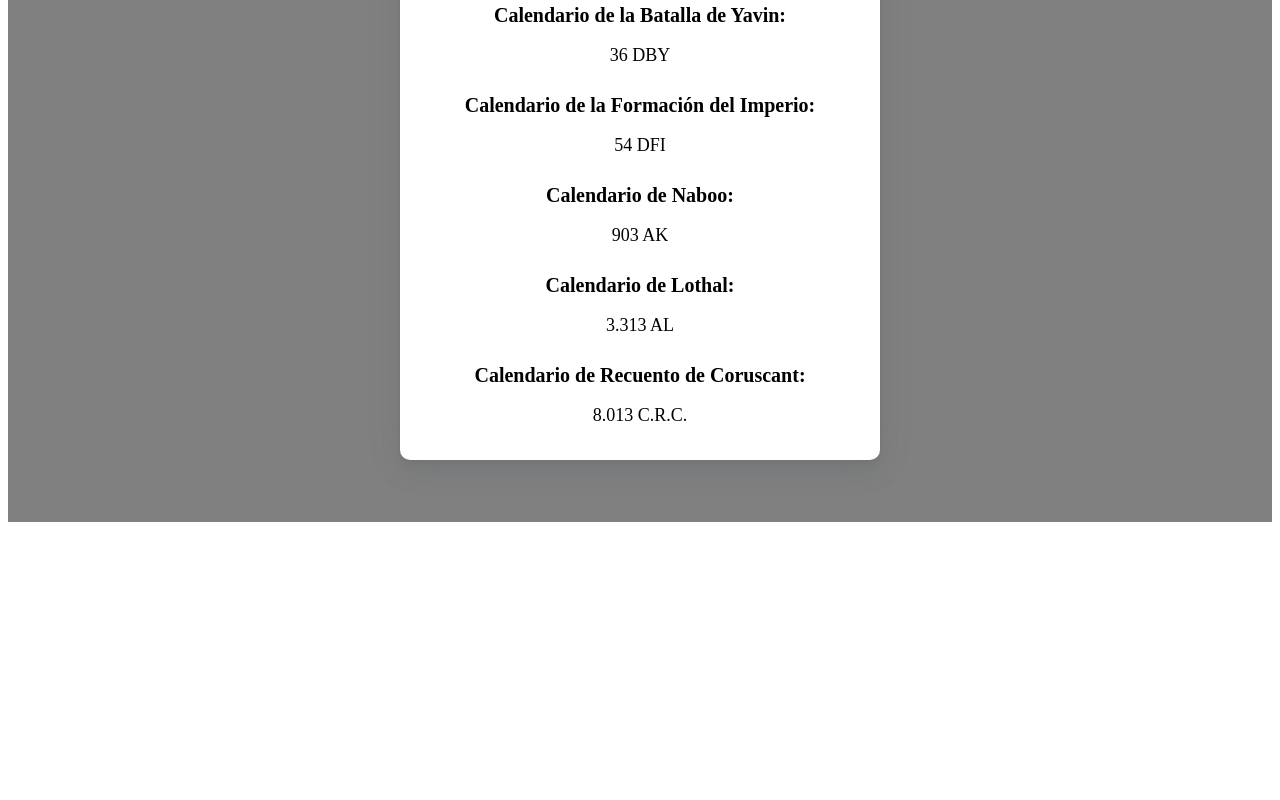
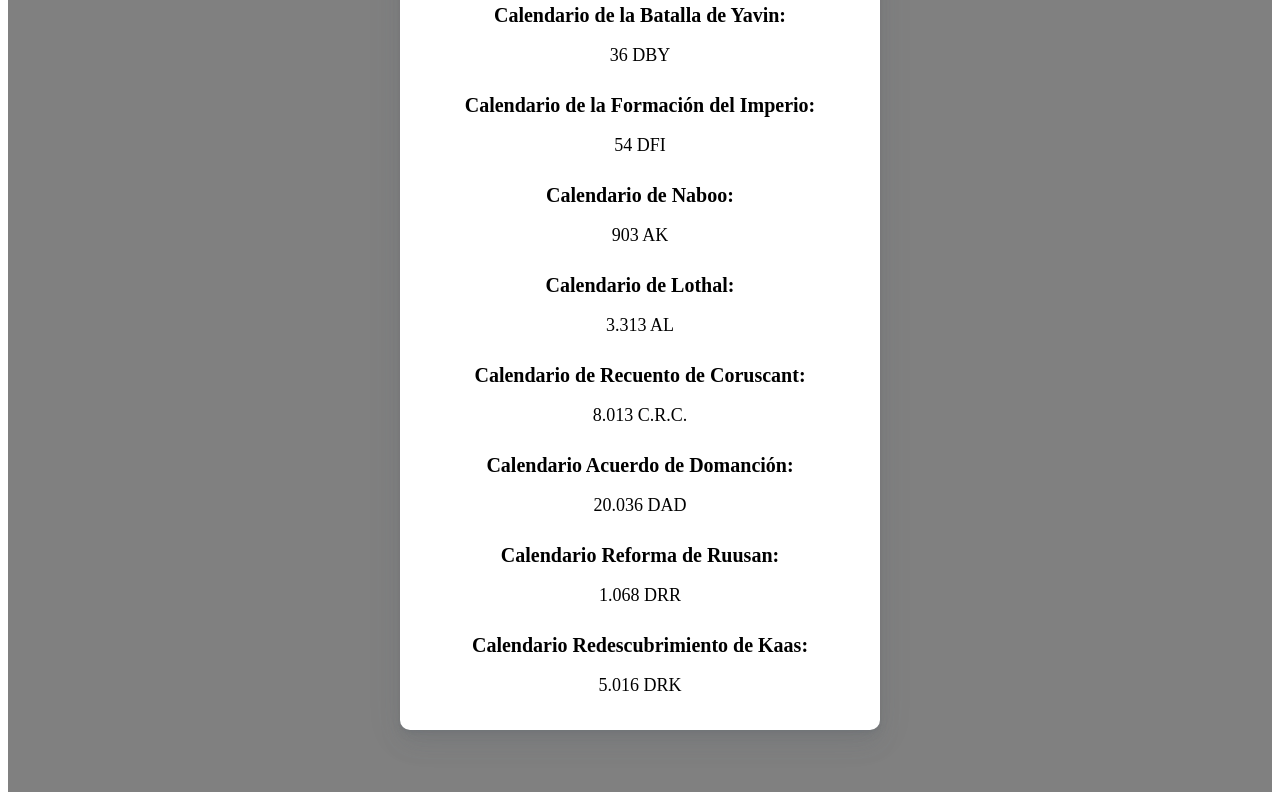
Before and after one commit to NicoFJCruz/StarWars_dateConverter, a React (Vite) app: page / in a window 1280 px wide. Shown: the part 458-1258 px from the top of the page. Before the commit the page ends 988 px from the top, so only its background shows below. Built offline with nearby package versions, Linux system fonts and the light colour scheme.

Commit message:
Nuevas dataciones

```diff
--- a/src/Card.jsx
+++ b/src/Card.jsx
@@ -19,6 +19,12 @@
             <p className="content"> {props.Lothal}</p>
         <p className="name"> Calendario de Recuento de Coruscant: </p>
             <p className="content"> {props.Hosnian}</p>
+        <p className="name"> Calendario Acuerdo de Domanción: </p>
+            <p className="content"> {props.Doman}</p>
+        <p className="name"> Calendario Reforma de Ruusan: </p>
+            <p className="content"> {props.Ruusan}</p>
+        <p className="name"> Calendario Redescubrimiento de Kaas: </p>
+            <p className="content"> {props.Kaas}</p>
       </div>
     </section>
   );
--- a/src/FuncionConvertidor.js
+++ b/src/FuncionConvertidor.js
@@ -1,12 +1,15 @@
 export function Convertidor(inputValue, selectedOption) {
   const conversionMap = {
-    Yavin: { Yavin: 0, Lothal: 3277, Convenio: -36, Hosnian: 7977, Sith: -35, Naboo: 867, Imperio: -19 },
-    Convenio: { Yavin: 36, Lothal: 3313, Convenio: 0, Hosnian: 8013, Sith: 1, Naboo: 903, Imperio: 54},
-    Sith: { Yavin: 35, Lothal: 3312, Convenio: -1, Hosnian: 8012, Sith: 0, Naboo: 902, Imperio: 53 },
-    Naboo: { Yavin: -867, Sith: -902, Convenio: -903, Lothal: 2446, Hosnian: 7110, Imperio: -885},
-    Lothal: { Yavin: -3277, Lothal: 0, Convenio: -3313, Hosnian: 4700,  Sith: -3312, Naboo: -2446, Imperio: -3295 },
-    Hosnian: { Yavin: -7977, Lothal: -4700, Convenio: -8013, Hosnian: 0, Sith: -8012, Naboo: -7110, Imperio: -7995 },
-    Imperio: { Yavin: 19, Convenio: -54, Sith: -53, Naboo: 885, Lothal: 3295, Hosnian: 7995, Imperio: 0 }
+    Yavin: { Yavin: 0, Lothal: 3277, Convenio: -36, Hosnian: 7977, Sith: -35, Naboo: 867, Imperio: -19, Doman: 20000, Ruusan: 1032, Kaas: 4980 },
+    Convenio: { Yavin: 36, Lothal: 3313, Convenio: 0, Hosnian: 8013, Sith: 1, Naboo: 903, Imperio: 54, Doman: 20036, Ruusan: 1068, Kaas: 5016},
+    Sith: { Yavin: 35, Lothal: 3312, Convenio: -1, Hosnian: 8012, Sith: 0, Naboo: 902, Imperio: 53, Doman: 20035, Ruusan: 1067, Kaas: 5015 },
+    Naboo: { Yavin: -867, Sith: -902, Convenio: -903, Lothal: 2446, Hosnian: 7110, Imperio: -885, Doman: 19133, Ruusan: 165, Kaas: 4113},
+    Lothal: { Yavin: -3277, Lothal: 0, Convenio: -3313, Hosnian: 4700,  Sith: -3312, Naboo: -2446, Imperio: -3295, Doman: 16723, Ruusan: -2245, Kaas: 1703 },
+    Hosnian: { Yavin: -7977, Lothal: -4700, Convenio: -8013, Hosnian: 0, Sith: -8012, Naboo: -7110, Imperio: -7995, Doman: 12023, Ruusan: -6945, Kaas: -2997 },
+    Imperio: { Yavin: 19, Convenio: -54, Sith: -53, Naboo: 885, Lothal: 3295, Hosnian: 7995, Imperio: 0, Doman: 20019, Ruusan: 1051, Kaas: 4999 },
+    Doman: { Yavin: -20000, Convenio: -20036, Sith: -20035, Naboo: -19133, Lothal: -16723, Hosnian: -12023, Imperio: -20019, Doman: 0, Ruusan: -18968, Kaas: -15020 },
+    Ruusan: { Yavin: -1032, Convenio: -1068, Sith: -1067, Naboo: -165, Lothal: 2245, Hosnian: 6945, Imperio: -1051, Doman: 18968, Ruusan: 0, Kaas: 3948 },
+    Kaas: { Yavin: -4980, Convenio: -5016, Sith: -5015, Naboo: -4113, Lothal: -1703, Hosnian: 2997, Imperio: -4999, Doman: 15020, Ruusan: -3948, Kaas: 0 }
   };
 
   const datacionMap = {
@@ -17,6 +20,9 @@
     Lothal: " AL",
     Hosnian: " C.R.C.",
     Naboo: " AK",
+    Doman: { Neg: " AAD", Pos: " DAD" },
+    Ruusan: { Neg: " ARR", Pos: " DRR" },
+    Kaas: { Neg: " ARK", Pos: " DRK" }
   };
 
   const differences = conversionMap[selectedOption];
@@ -34,17 +40,17 @@
   for (const key in differences) {
     let result,
       number = Number(inputValue) + differences[key];
-    if (number < 0 && (key == "Yavin" || key == "Sith" || key == "Convenio" || key == "Imperio")) {
+    if (number < 0 && (key == "Yavin" || key == "Sith" || key == "Convenio" || key == "Imperio" || key == "Doman" || key == "Ruusan" || key == "Kaas")) {
       result = formatearNumero(Math.abs(number)) + datacionMap[key]["Neg"];
     } else if (
       number >= 0 &&
-      (key == "Yavin" || key == "Sith" || key == "Convenio" || key == "Imperio")
+      (key == "Yavin" || key == "Sith" || key == "Convenio" || key == "Imperio" || key == "Doman" || key == "Ruusan" || key == "Kaas")
     ) {
       result = formatearNumero(Math.abs(number)) + datacionMap[key]["Pos"];
     } else {
       result = formatearNumero(number) + datacionMap[key];
     }
-
+    console.log(objConvertYears)
     objConvertYears[key] = result;
   }
 
--- a/src/MainPage.jsx
+++ b/src/MainPage.jsx
@@ -14,6 +14,9 @@
     Sith: 0,
     Imperio: 0,
     Naboo: 0,
+    Kaas: 0,
+    Ruusan: 0,
+    Doman: 0,
   });
 
   const handleSelectChange = (event) => {
@@ -39,6 +42,9 @@
       Sith: Valores.Sith,
       Imperio: Valores.Imperio,
       Naboo: Valores.Naboo,
+      Kaas: Valores.Kaas,
+      Ruusan: Valores.Ruusan,
+      Doman: Valores.Doman,
     });
   }
 
@@ -77,6 +83,10 @@
             <option value="Naboo">Calendario de Naboo</option>
             <option value="Lothal">Calendario de Lothal</option>
             <option value="Hosnian">Calendario de Recuento de Coruscant</option>
+
+            <option value="Doman">Calendario Acuerdo de Domanción</option>
+            <option value="Ruusan">Calendario Reforma de Ruusan</option>
+            <option value="Kaas">Calendario Redescubrimiento de Kaas</option>
           </select>
         </div>
 
@@ -93,6 +103,9 @@
         Sith={convertedValues.Sith}
         Naboo={convertedValues.Naboo}
         Imperio={convertedValues.Imperio}
+        Kaas={convertedValues.Kaas}
+        Ruusan={convertedValues.Ruusan}
+        Doman={convertedValues.Doman}
       />
     </section>
   );
```
